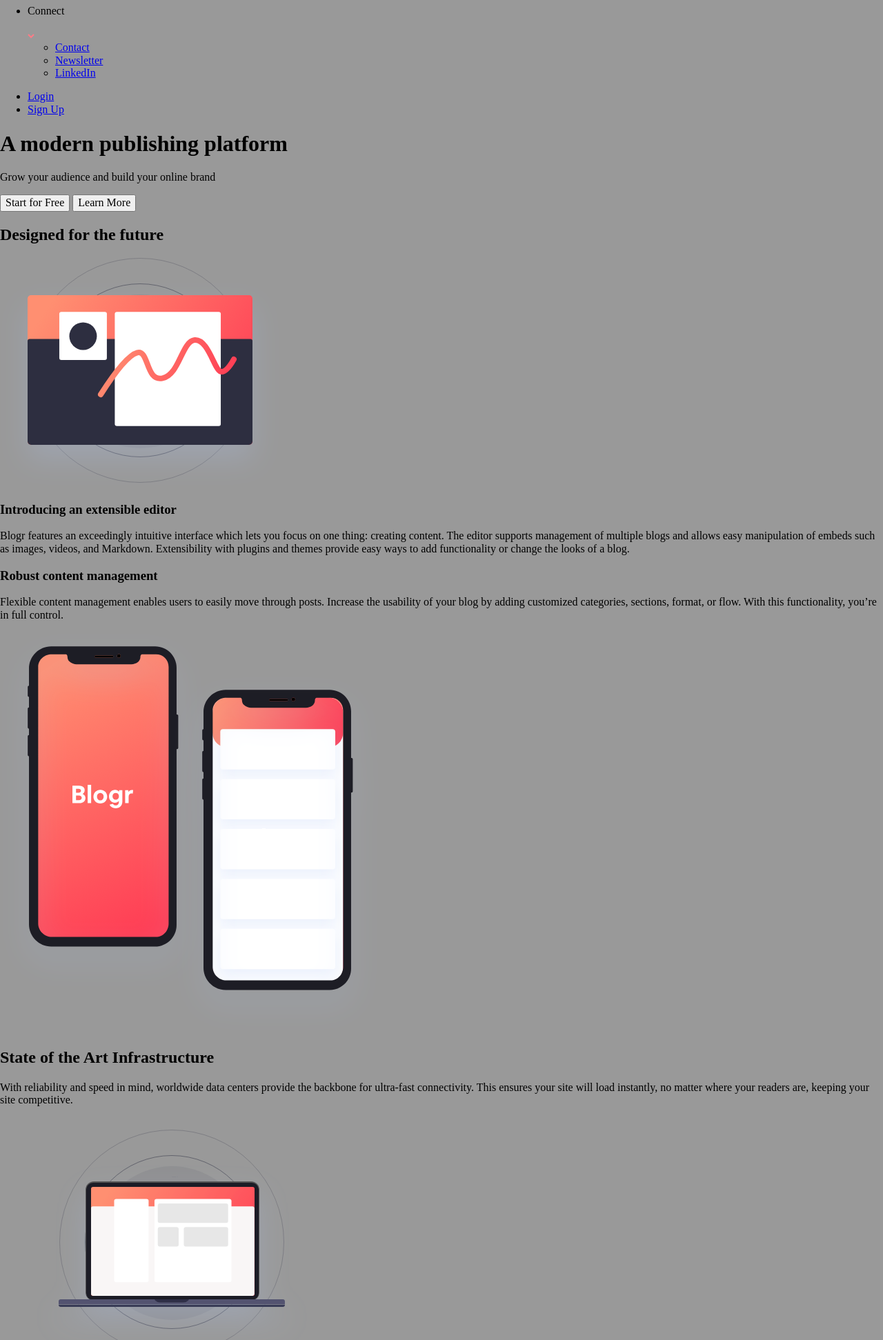
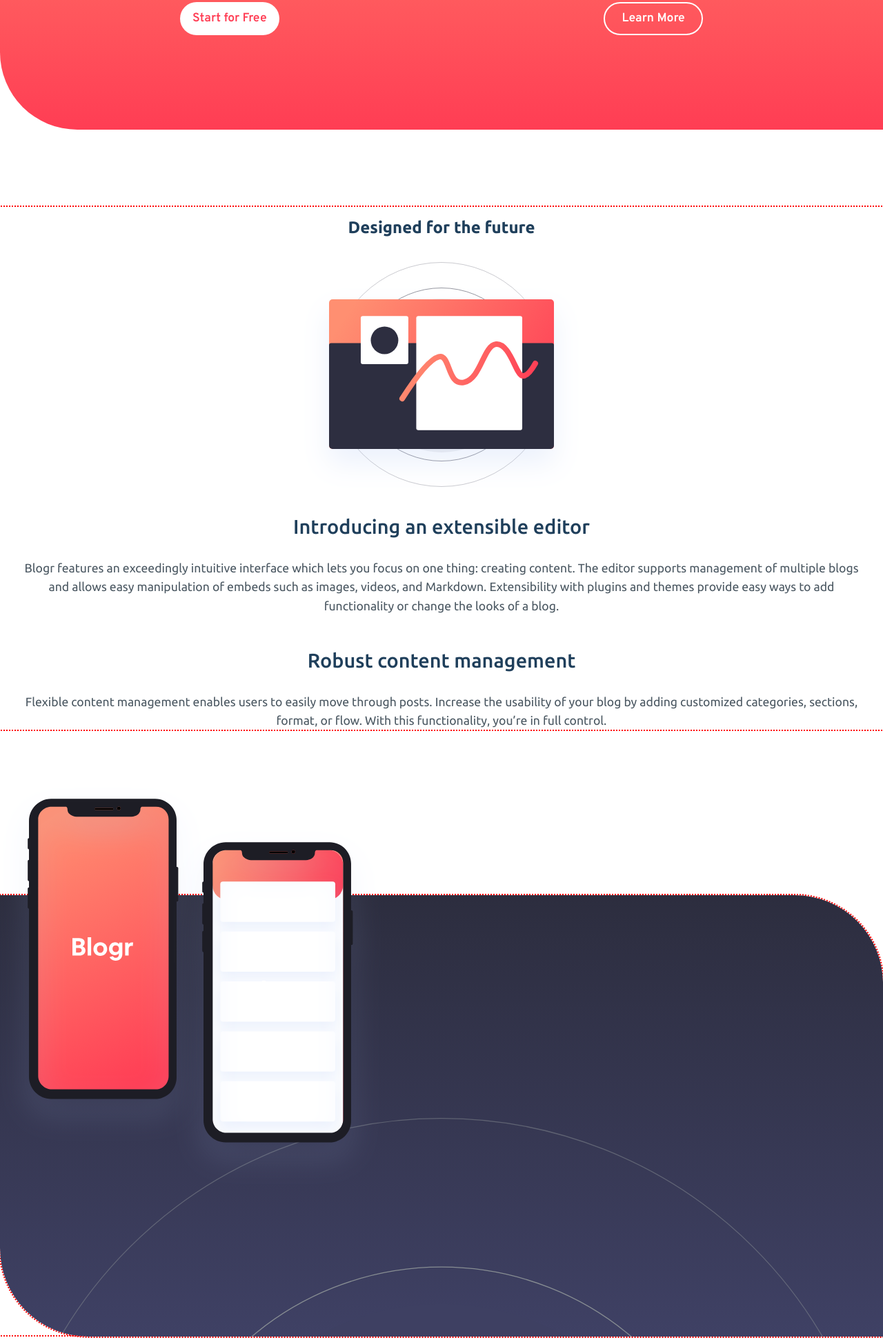
Before and after one commit to GerardoDev25/13-FrontEnd-Mentor--blogr-landing-page-main, a plain HTML site: page index.html in a window 1280 px wide. Shown: the part 356-2299 px from the top of the page at 69% size. Drawn offline with nearby package versions, Linux system fonts and the light colour scheme.

Commit message:
mobile design finish

```diff
--- a/index.html
+++ b/index.html
@@ -53,6 +53,13 @@
             <a href="#" class="logo header-log">
                <img src="./images/logo.svg" alt="Logo" />
             </a>
+
+            <div class="icon-menu">
+               <img
+                  src="./images/icon-hamburger.svg"
+                  alt="icon-hamburger"
+               />
+            </div>
 
             <!-- *********************** -->
             <!-- ? ******** nav ******** -->
@@ -140,6 +147,7 @@
                </ul>
             </nav>
          </div>
+
          <!-- *********************** -->
          <!-- ? ******* head ******* -->
          <div class="--header-botton">
@@ -162,7 +170,7 @@
       <main>
          <!-- *********************** -->
          <!-- ? ******* box-1 ******* -->
-         <div class="box-1">
+         <div class="box-1 box">
             <h2>Designed for the future</h2>
             <div>
                <div class="box-img img1">
@@ -203,7 +211,7 @@
 
          <!-- *********************** -->
          <!-- ? ******* box-2 ******* -->
-         <div class="box-2">
+         <div class="box-2 box">
             <div class="box-img img2">
                <img
                   src="./images/illustration-phones.svg"
@@ -224,14 +232,14 @@
 
          <!-- *********************** -->
          <!-- ? ******* box-3 ******* -->
-         <div class="box-3">
+         <div class="box-3 box">
             <div class="box-img img3">
                <img
                   src="./images/illustration-laptop-mobile.svg"
                   alt="illustration-laptop-mobile"
                />
             </div>
-            <div>
+            <div class="box-text">
                <section class="box-section-4">
                   <h2>Free, open, simple</h2>
                   <p>
@@ -263,7 +271,7 @@
       <!-- ? ****** Footer ******* -->
       <!-- *********************** -->
       <footer>
-         <div class="logo footer-log">
+         <div class="logo footer-logo">
             <a href="#">
                <img src="./images/logo.svg" alt="logo" />
             </a>
--- a/style.css
+++ b/style.css
@@ -53,22 +53,264 @@
 /* ? ***************** body ***************** */
 /* ***************************************** */
 
-body{
-    background-color: #999;
+html,
+body {
+   height: 100%;
+   width: 100vw;
+   margin: 0;
+   padding: 0;
 }
-/* html,
- body {
-    overflow-x: hidden;
-    width: 100vw;
-    height: 110vh;
-    min-height: 812px;
-    background-color: var(--violet);
-    background-position: top;
-    background-repeat: no-repeat;
-    background-size: contain;
 
-    display: flex;
-    align-items: center;
-    justify-content: center;
- }
-  */
+/* ***************************************** */
+/* ? *************** header *************** */
+/* ***************************************** */
+
+header {
+   background: linear-gradient(
+      0deg,
+      var(--Light-red) 0%,
+      var(--Very-light-red) 100%
+   );
+   width: 100%;
+   border-bottom-left-radius: 7rem;
+}
+
+/* ***************************************** */
+/* ? *************** top *************** */
+
+.--header-top {
+   padding-top: 3rem;
+   padding-left: 1.5rem;
+   padding-right: 1.5rem;
+   display: flex;
+   justify-content: space-between;
+}
+
+/* ***************************************** */
+/* ? *************** navbar *************** */
+
+.NavBar {
+   display: none;
+}
+
+/* ***************************************** */
+/* ? *************** botton *************** */
+
+.--header-botton {
+   margin-top: 4rem;
+   padding: 1.6rem;
+   color: var(--White);
+   font-family: "Overpass", sans-serif;
+   text-align: center;
+}
+
+.header-texto p {
+   font-size: 1.2rem;
+   line-height: 1.7rem;
+   padding-bottom: 2.5rem;
+}
+.header-texto h1 {
+   line-height: 2.7rem;
+   font-size: 2.2rem;
+}
+
+.header-btn {
+   display: flex;
+   justify-content: space-around;
+   height: 3rem;
+   margin-bottom: 7rem;
+}
+.header-btn .btn {
+   width: 9rem;
+   border-radius: 3rem;
+   font-size: 1.1rem;
+   font-weight: 700;
+   border: none;
+   font-weight: 700;
+}
+
+.header-btn .start {
+   background-color: var(--White);
+   color: var(--Light-red);
+}
+.header-btn .learn {
+   background-color: transparent;
+   color: var(--White);
+   border: 2px solid var(--White);
+}
+
+/* ***************************************** */
+/* ? **************** main **************** */
+/* ***************************************** */
+
+main {
+   /* background-color: #aaa; */
+   text-align: center;
+   margin-top: 7rem;
+   width: 100%;
+   font-family: "Ubuntu", sans-serif;
+}
+
+main img {
+   max-width: 100%;
+}
+
+main section {
+   padding-left: 1.2rem;
+   padding-right: 1.2rem;
+   margin-bottom: 3rem;
+}
+
+.box {
+   outline: 2px dotted red;
+}
+
+/* ***************************************** */
+/* ? *************** box-1 *************** */
+
+.box-1 {
+   margin-bottom: 15rem;
+}
+
+.box-1 h2 {
+   padding-top: 1rem;
+   padding-bottom: 1rem;
+   color: var(--Very-dark-blue);
+}
+.box-1 h3 {
+   font-size: 1.8rem;
+   color: var(--Very-dark-blue);
+   line-height: 2.2rem;
+   font-weight: 500;
+}
+
+.box-1 .img1 {
+   margin-bottom: 2rem;
+}
+
+.box-1 p {
+   line-height: 1.7rem;
+   font-size: 1.1rem;
+   color: var(--Very-dark-grayish-blue);
+}
+
+/* ***************************************** */
+/* ? *************** box-2 *************** */
+
+.box-2 {
+   position: relative;
+   height: 40rem;
+   background-image: url("./images/bg-pattern-circles.svg"),
+      linear-gradient(
+         0deg,
+         var(--Very-dark-desaturated-blue) 0%,
+         var(--Very-dark-gray-blue) 100%
+      );
+
+   background-position-y: -50%, 0;
+   background-position-x: center;
+   background-size: cover;
+   background-repeat: no-repeat;
+
+   border-top-right-radius: 8rem;
+   border-bottom-left-radius: 8rem;
+}
+
+.box-2 .img2 {
+   position: absolute;
+   top: -25%;
+}
+
+.box-section-3 {
+   padding-top: 55%;
+   color: var(--White);
+}
+
+.box-section-3 h2 {
+   font-size: 2.2rem;
+   font-weight: 700;
+   line-height: 2.7rem;
+   font-family: "Overpass", sans-serif;
+}
+
+.box-section-3 p {
+   font-family: "Overpass", sans-serif;
+
+   font-size: 1.1rem;
+   line-height: 1.9rem;
+   font-weight: 400;
+   opacity: 0.9;
+}
+
+/* ***************************************** */
+/* ? *************** box-3 *************** */
+
+.box-3 {
+   padding-bottom: 3rem;
+}
+
+.box-3 .box-text h2 {
+   font-size: 1.7rem;
+   font-weight: 500;
+   color: var(--Very-dark-blue);
+}
+.box-3 .box-text p {
+   color: var(--Very-dark-grayish-blue);
+   font-size: 1.03rem;
+   line-height: 1.7rem;
+   opacity: 0.9;
+}
+
+/* ***************************************** */
+/* ? **************** footer **************** */
+/* ***************************************** */
+
+footer {
+   background-color: var(--Very-dark-black-blue);
+   height: 98vh;
+   border-top-right-radius: 8rem;
+   color: white;
+   margin: 0;
+   display: flex;
+   flex-direction: column;
+   justify-content: space-around;
+   align-items: center;
+   font-family: "Ubuntu", sans-serif;
+
+}
+
+footer > div {
+   /* outline: 2px dotted red; */
+   width: 50%;
+   text-align: center;
+}
+
+.footer-logo {
+   margin-top: 3rem;
+   padding-bottom: 2rem;
+}
+
+footer ul {
+   padding-left: 0;
+}
+footer li {
+   list-style: none;
+   margin-top: 1rem;
+   margin-bottom: 1rem;
+}
+footer a {
+   color: var(--Grayish-blue);
+   text-decoration: none;
+
+}
+
+footer p {
+   font-size: 1.2rem;
+   color: var(--White);
+   margin-bottom: 2rem;
+}
+
+.footer-connect{
+   margin-bottom: 3rem;
+
+}
```
